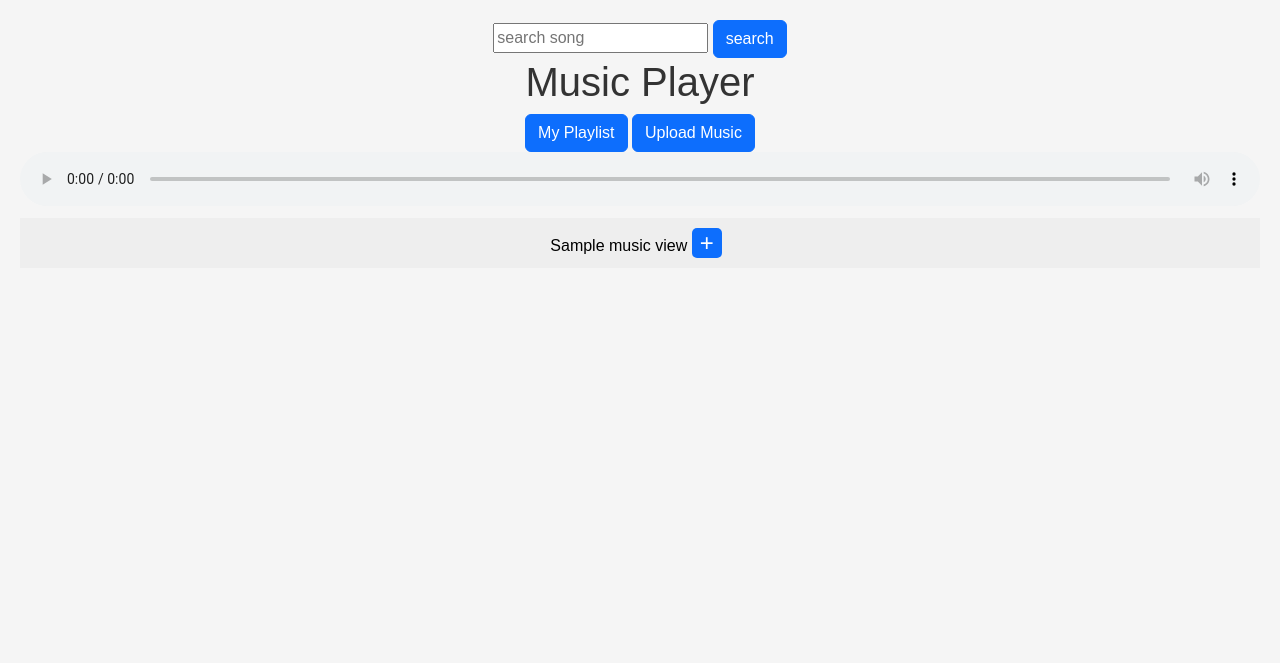
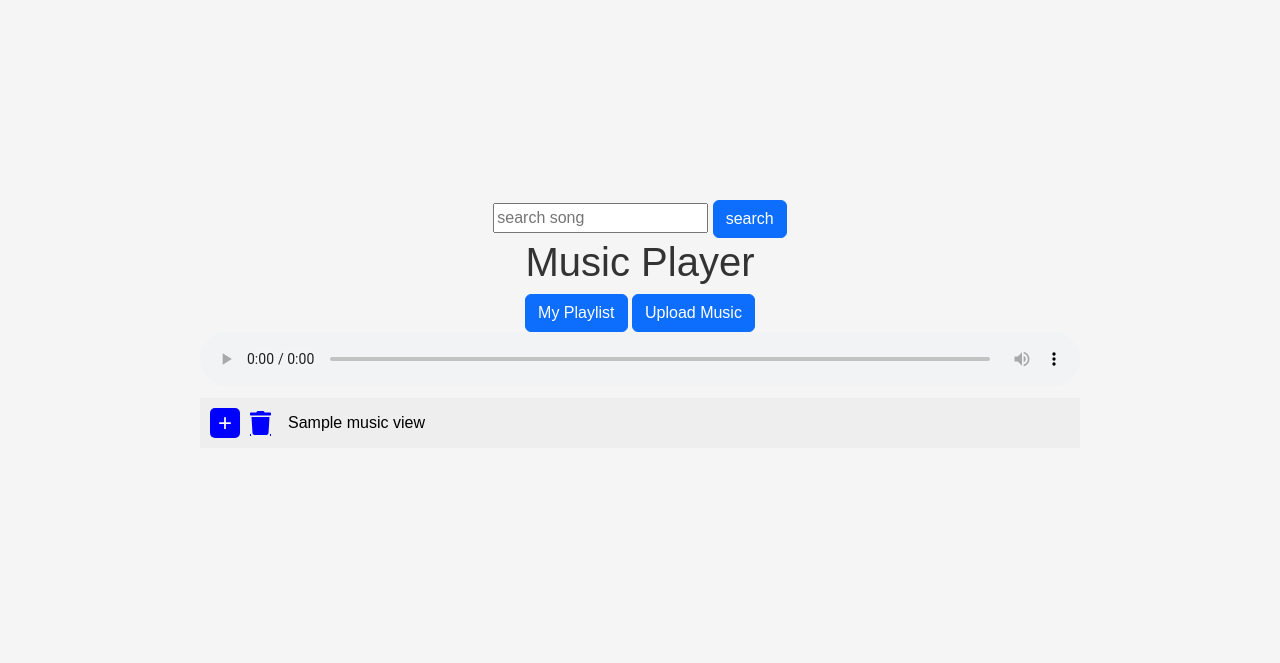
Before and after one commit to ValdezShekinahAnisetteBelen/laboratory2_valdez3f1, a CodeIgniter 4 app: the page made by app/Views/music_view.php in a window 1280 px wide. Shown: the top 663 px of the page. Run offline with PHP 8.4 and a stand-in for CodeIgniter, Linux system fonts and the light colour scheme; the template is opened without the code that fills it: most values are stand-ins (such as "Sample title", 1, 10 or a date in 2020); some libraries are stand-ins or nearby versions.

Commit message:
delete song

```diff
--- a/app/Config/Routes.php
+++ b/app/Config/Routes.php
@@ -10,3 +10,4 @@ $routes->get('/music_view', 'MusicController::shekinah');
 $routes->post('/insertAudio', 'MusicController::insertAudio'); // Add this route for inserting audio
 $routes->get('/music_view/(:any)', 'MusicController::music_view/$1');
 $routes->post('/save', 'MusicController::save');
+$routes->get('/delete/(:any)', 'MusicController::delete/$1');
--- a/app/Controllers/MusicController.php
+++ b/app/Controllers/MusicController.php
@@ -32,7 +32,11 @@ class MusicController extends Controller
         echo 'Error inserting audio record: ' . $model->errors();
     }
 }
-       public function save() {
+public function delete($id) {
+  $this->model->delete($id);
+  return redirect()->to('/music_view');
+}
+public function save() {
         $data = [
             'title' => $this->request->getVar('title'),
             'artist' => $this->request->getVar('artist'),
--- a/app/Views/music_view.php
+++ b/app/Views/music_view.php
@@ -8,12 +8,14 @@
     <link href="https://cdn.jsdelivr.net/npm/bootstrap@5.3.1/dist/css/bootstrap.min.css" rel="stylesheet">
     <script src="https://cdn.jsdelivr.net/npm/bootstrap@5.3.1/dist/js/bootstrap.bundle.min.js"></script>
     <script src="https://code.jquery.com/jquery-3.6.0.min.js"></script>
+    <link rel="stylesheet" href="https://cdnjs.cloudflare.com/ajax/libs/font-awesome/5.15.3/css/all.min.css">
+
     <style>
         body {
             font-family: Arial, sans-serif;
             text-align: center;
             background-color: #f5f5f5;
-            padding: 20px;
+            padding: 200px;
         }
 
         h1 {
@@ -54,12 +56,17 @@
             color: #fff;
         }
                 /* Add this CSS to your stylesheet */
+        .button-container {
+        display: flex;
+        align-items: center;
+    }
+
     .plus-button {
-            background-color: #0D6EFD; /* Blue background */
+    background-color: blue; /* Blue background */
     width: 30px; /* Adjust the width as needed */
     height: 30px; /* Adjust the height as needed */
     display: inline-block;
-            margin-right: 8px; /* Add some spacing between the button and the title */
+    margin-right: 10px; /* Add some spacing between the button and the title */
     text-align: center;
     border-radius: 5px; /* Rounded corners */
     cursor: pointer;
@@ -69,6 +76,26 @@
     font-size: 24px; /* Adjust the font size as needed */
     color: white; /* White plus sign */
     line-height: 30px; /* Vertically center the plus sign */
+}
+    .ex-button {
+        width: 30px;
+        height: 30px;
+        display: inline-flex;
+        margin-right: 8px;
+        text-align: center;
+        border-radius: 5px;
+    }
+
+    .ex-icon {
+        font-size: 24px;
+        color: blue; /* Change the color to blue for the trash bin icon */
+        line-height: 30px;
+    }
+
+    .play-link-container {
+        display: flex;
+        flex-grow: 1;
+        align-items: center;
     }
     </style>
 </head>
@@ -88,7 +115,7 @@
                 <br>
             </div>
             <div class="modal-footer">
-                <a href="#" data-bs-dismiss="modal">Close</a>
+
                 <a href="#" data-bs-toggle="modal" data-bs-target="#createPlaylist">Create New</a>
 
             </div>
@@ -141,9 +168,7 @@
                 <form action="upload_music" method="post" enctype="multipart/form-data">
                 </form>
             </div>
-            <div class="modal-footer">
-                <a href="#" data-bs-dismiss="modal">Close</a>
-            </div>
+
         </div>
     </div>
 </div>
@@ -162,21 +187,29 @@
 
 
 
+<audio id="audio" controls autoplay></audio>
 
-<audio id="audio" controls autoplay></audio>
 <ul id="playlist">
+
     <?php foreach ($music_view as $index => $music): ?>
         <li class="playlist-item" data-src="<?= $music['file_path'] ?>">
-            <a href="#" class="play-link" data-index="<?= $index ?>" style="text-decoration: none; color: black;">
+            <div class="button-container">
+                <div class="plus-button">
+                    <div class="plus-icon">+</div>
+                </div>
+                <div class="ex-button">
+                <a href="/delete/<?= $music['id'] ?>" class="fas fa-trash ex-icon"></a>
+                </div>
+                <div class="play-link-container">
+                <a href="#" class="play-link" data-index="<?= $index ?>" style="text-decoration: none; color: black; display: flex; align-items: center; justify-content: center;">
                     <?= $music['title'] ?>
                 </a>
-            <div class="plus-button">
-                <div class="plus-icon">+</div>
+
+                </div>
             </div>
         </li>
     <?php endforeach; ?>
 </ul>
-
     <div class="modal" id="myModal">
         <div class="modal-dialog">
             <div class="modal-content">
@@ -193,9 +226,7 @@
                         <input type="submit" name="add">
                     </form>
                 </div>
-                <div class="modal-footer">
-                    <button type="button" class="btn btn-danger" data-bs-dismiss="modal">Close</button>
-                </div>
+
             </div>
         </div>
     </div>
```
Also changed, not shown: 1 other file. Lines whose indentation alone changed are shown as unchanged.
